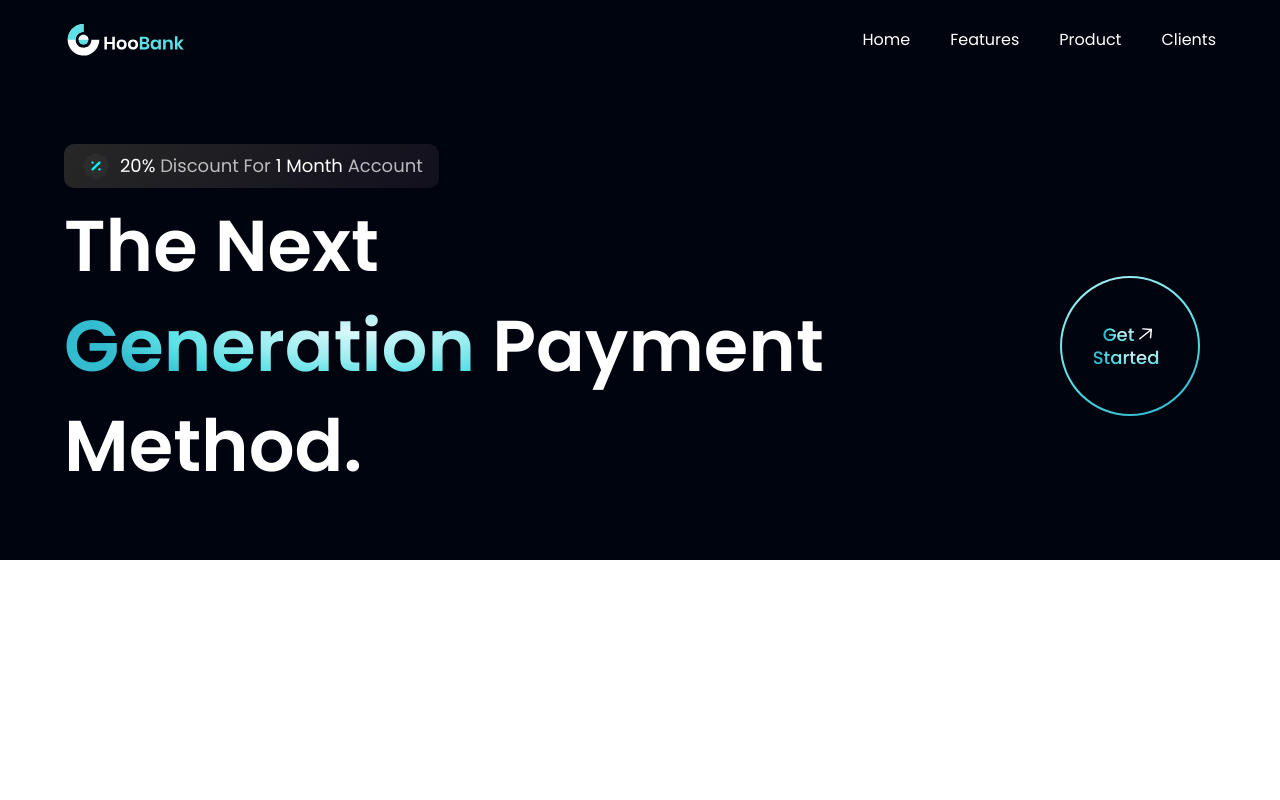
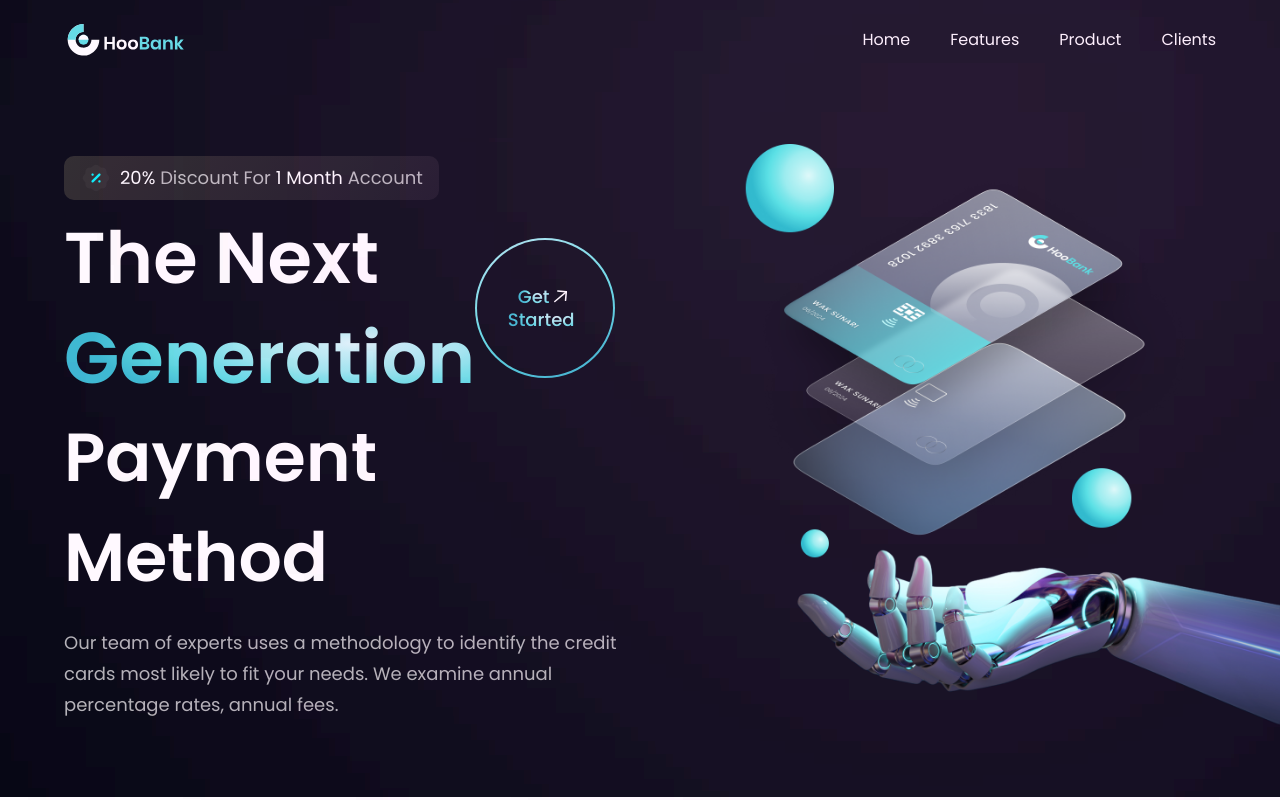
Before and after one commit to durveshramane26/Bank_modern_app, a React (Vite) app: page / in a window 1280 px wide. Built offline with nearby package versions, Linux system fonts and the light colour scheme.

Commit message:
Added color gradient

```diff
--- a/src/components/Hero.jsx
+++ b/src/components/Hero.jsx
@@ -1,5 +1,5 @@
 import React from 'react'
-import { discount } from '../assets';
+import { discount, robot } from '../assets';
 import styles from "../style";
 import GetStarted from './GetStarted';
 
@@ -22,13 +22,22 @@
                     The Next <br className='sm:block hidden' /> {" "}
                     <span
                     className='text-gradient'>Generation</span> {" "}
-                    Payment Method.
                 </h1>
                 <div className='ss:flex hidden md:mr-4 mr-0'>
                     <GetStarted />
                 </div>
+            </div>
 
-            </div>
+            <h1 className='font-poppins font-semibold ss:text-[68px] text-[52px] text-white ss:leading-[100px] leading-[75px] w-full'>Payment Method</h1>
+            <p className={`${styles.paragraph} max-w-[470] mt-5`}>Our team of experts uses a methodology to identify the credit cards most likely to fit your needs. We examine annual percentage rates,
+            annual fees.</p>
+        </div>
+
+        <div>
+            <img src={robot} alt='billing' className='w-[100%] h-[100%] relative z-[5]'  />
+            <div className='absolute z-[0] w-[40%] h-[35%] top-0 pink__gradient'/>
+            <div className='absolute z-[0] w-[40%] h-[35%] top-0 pink__gradient'/>
+            <div className='absolute z-[0] w-[40%] h-[35%] top-0 pink__gradient'/>
         </div>
      </section>
   )
```
